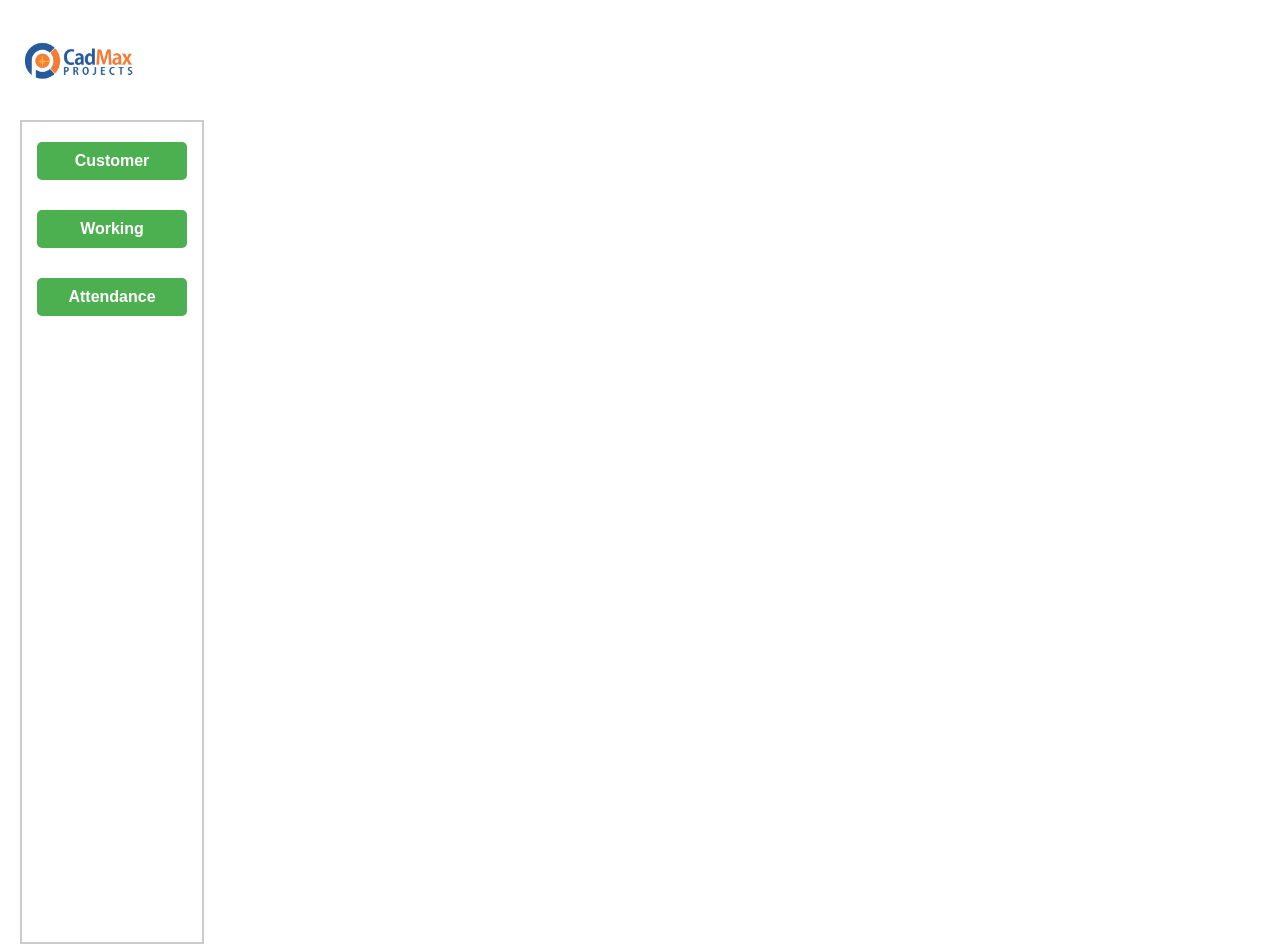
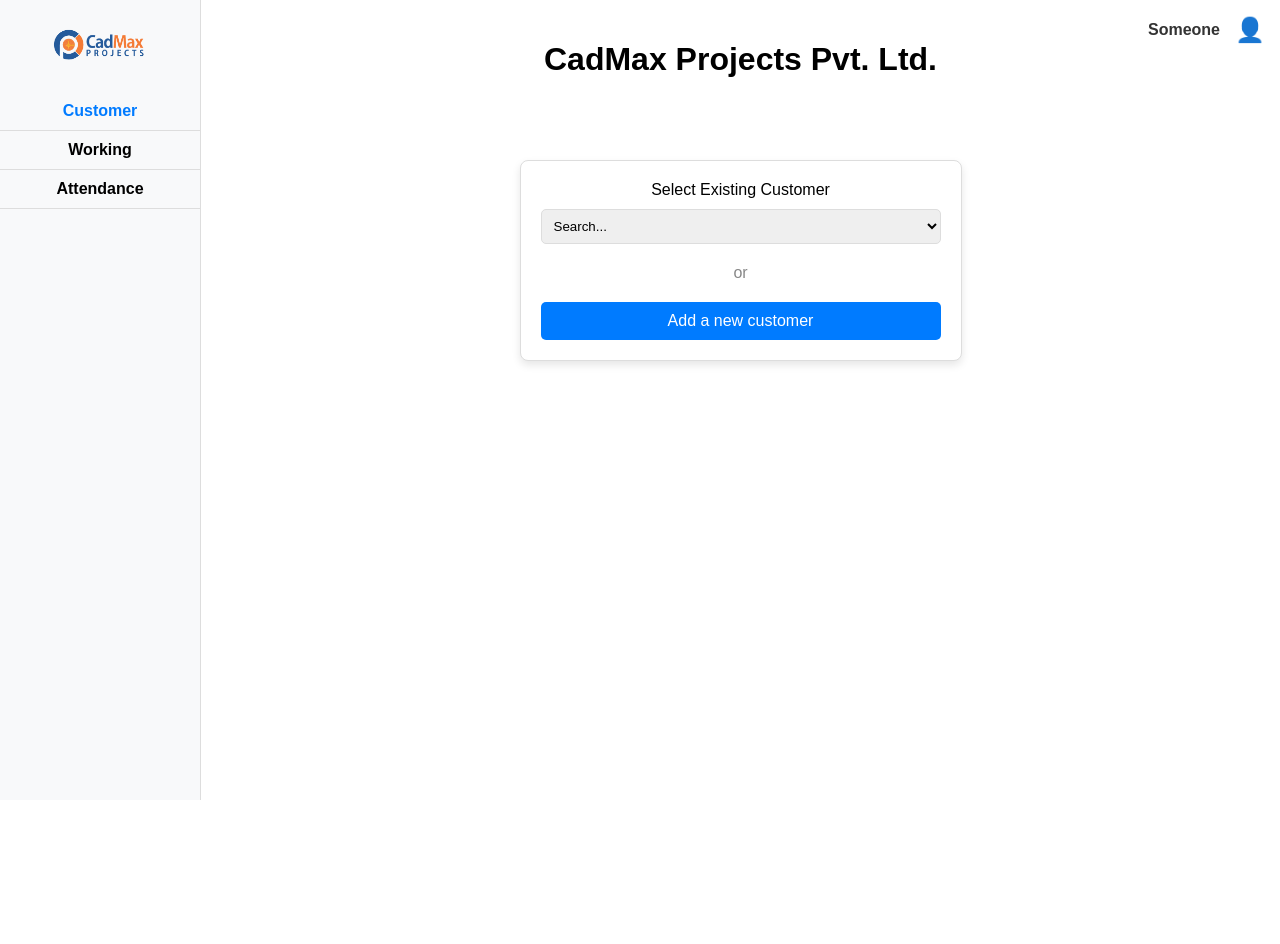
Before and after one commit to lakku153/cad-max, a React (Create React App) app in the folder my-app/: page /dashboard in a window 1280 px wide. After the commit the page ends 800 px from the top, so only its background shows below. Built offline with nearby package versions, Linux system fonts and the light colour scheme.

Commit message:
implemented customer and working button

```diff
--- a/my-app/src/Dashboard.css
+++ b/my-app/src/Dashboard.css
@@ -1,93 +1,286 @@
-/* Main container for the Dashboard component */
-.dashboard-container {
+/* Overall Body and Dashboard Layout */
+body {
+    font-family: Arial, sans-serif;
+    margin: 0;
+    padding: 0;
+  }
+
+  .dashboard-layout {
     display: flex;
-    justify-content: center; /* Center the content horizontally */
-    align-items: center; /* Center the content vertically */
-    min-height: 100vh;  /* Ensure the container takes the full screen height */
-    padding-left: 20px; /* Add padding to the left for the logo */
-    padding-right: 20px; /* Add padding to the right */
-}
+    height: 100vh;
+    position: relative; /* Needed to position the top-right section relative to the layout */
+  }
 
-/* Company Logo in the Dashboard - Top Left */
-.dashboard-container .company-logo {
-    position: absolute;
-    top: 10px;  /* Adjust the vertical position of the logo */
-    left: 20px;  /* Adjust the horizontal position of the logo */
-    width: 120px;  /* Logo width */
-    height: 100px; /* Logo height */
-    object-fit: contain;
-    cursor: pointer;
-}
+  /* Sidebar */
+  .sidebar {
+    width: 200px;
+    background-color: #f8f9fa;
+    border-right: 1px solid #ddd;
+    display: flex;
+    flex-direction: column;
+    align-items: center;
+    padding-top: 20px;
+  }
 
-/* New container that will be centered on the page */
-.dashboard-box {
-    border: 2px solid #ccc;  /* Border around the container */
-    border-radius: 10px;  /* Rounded corners */
-    padding: 20px;  /* Padding inside the container */
-    width: 100%;  /* Full width of the container */
-    max-width: 400px;  /* Maximum width of the container */
-    background-color: #fff;  /* White background for the box */
-    box-sizing: border-box;  /* Ensure padding is included in the width calculation */
-    text-align: center;  /* Center the content inside the container */
-}
+  .logo-container {
+    margin-bottom: 20px;
+  }
 
-/* Optional - style for content inside the dashboard box */
-.dashboard-box h2 {
-    margin-top: 0;
-    font-size: 24px;
-    color: #333;
-}
+  .company-logo {
+    width: 100px;
+    height: auto;
+  }
 
-/* Container for the buttons (for the side buttons) */
-.button-container {
+  .nav-links {
+    width: 100%;
+  }
+
+  .nav-link {
+    display: block;
+    padding: 10px;
+    text-align: center;
+    color: black;
+    text-decoration: none;
+    font-weight: bold;
+    border-bottom: 1px solid #ddd;
+  }
+
+  .nav-link:hover,
+  .nav-link.active {
+    color: #007bff;
+  }
+
+  /* Main Content */
+  .main-content {
+    flex: 1;
+    padding: 20px;
+  }
+
+  /* Header and company title */
+  .header {
     display: flex;
-    flex-direction: column;  /* Stack the buttons vertically */
-    gap: 30px;  /* Space between buttons */
-    position: absolute;
-    top: 120px;  /* Position the buttons directly below the logo */
-    left: 20px;  /* Align buttons to the left, just like the logo */
-    width: 180px;  /* This width is equal to logo width + 50px */
-    max-width: 180px; /* Ensure the container doesn’t exceed 180px */
-    height: 100vh; /* Make sure the container has the full height of the page */
-    border: 2px solid #ccc;  /* Add border to the container */
-    padding-top: 20px;  /* Optional: Add some padding from the top */
-}
+    flex-direction: column;
+    align-items: center;
+    margin-bottom: 40px;
+  }
 
-/* Style for each button inside the button container */
-.dashboard-btn {
-    width: 150px;  /* Set button width */
-    padding: 10px;
-    margin: 0 auto;  /* Center buttons horizontally */
-    font-size: 16px;
+  .company-title {
+    font-size: 2rem;
     font-weight: bold;
-    background-color: #4CAF50;  /* Green background color */
+  }
+
+  .user-info {
+    display: flex;
+    align-items: center;
+    gap: 10px;
+  }
+
+  .content-container {
+    display: flex;
+    flex-direction: column;
+    align-items: center;
+  }
+
+  /* Styles for Customer Page Box */
+  .customer-box {
+    width: 400px; /* Fixed width for the box */
+    padding: 20px;
+    margin: 20px auto; /* Centered horizontally */
+    border: 1px solid #ddd; /* Border for the box */
+    border-radius: 8px; /* Rounded corners */
+    background-color: #fff; /* Background color */
+    box-shadow: 0 4px 8px rgba(0, 0, 0, 0.1); /* Optional shadow for a floating effect */
+    text-align: center;
+  }
+
+  .select-label {
+    display: block;
+    margin-bottom: 10px;
+    font-size: 1rem;
+  }
+
+  .select-customer {
+    width: 100%; /* Full-width dropdown */
+    padding: 8px;
+    margin-bottom: 20px;
+    border: 1px solid #ddd;
+    border-radius: 5px;
+  }
+
+  .or-divider {
+    display: flex;
+    justify-content: center;
+    align-items: center;
+    margin-bottom: 20px;
+  }
+
+  .or-divider span {
+    margin: 0 10px;
+    color: #888;
+  }
+
+  .add-customer-btn {
+    width: 100%; /* Full-width button */
+    background-color: #007bff;
     color: white;
     border: none;
+    padding: 10px 20px;
     border-radius: 5px;
     cursor: pointer;
-    transition: background-color 0.3s ease;
-}
+    font-size: 1rem;
+  }
 
-/* Button hover effect */
-.dashboard-btn:hover {
-    background-color: #45a049;  /* Darken the button color on hover */
-}
+  .add-customer-btn:hover {
+    background-color: #0056b3;
+  }
 
-/* Dashboard content styling */
-.dashboard-content {
+  /* New Customer Form Styles */
+  .new-customer-form {
+    background-color: #f9f9f9;
     padding: 20px;
-    margin-top: 100px;  /* Ensure content is not hidden under the logo and buttons */
+    border: 1px solid #ddd;
+    border-radius: 8px;
+    width: 350px; /* Fixed width for the form */
+    margin-top: 20px;
+    display: flex;
+    flex-direction: column;
+    align-items: flex-start;
+  }
+
+  .new-customer-form h3 {
+    margin-bottom: 20px;
+    font-size: 1.5rem;
+    font-weight: bold;
+  }
+
+  .form-group {
+    margin-bottom: 15px;
+    width: 100%;
+  }
+
+  .form-group label {
+    display: block;
+    margin-bottom: 5px;
+    font-weight: bold;
+  }
+
+  .form-input {
+    width: 100%;
+    padding: 10px;
+    border: 1px solid #ccc;
+    border-radius: 4px;
+    font-size: 1rem;
+    box-sizing: border-box; /* Includes padding and border in the element's width */
+  }
+
+  .submit-btn {
+    background-color: #007bff;
+    color: white;
+    padding: 10px 20px;
+    border-radius: 5px;
+    border: none;
+    cursor: pointer;
+    margin-top: 10px;
+  }
+
+  .submit-btn:hover {
+    background-color: #0056b3;
+  }
+
+  .back-btn {
+    background-color: #f8f9fa;
+    color: #007bff;
+    padding: 10px 20px;
+    border-radius: 5px;
+    border: 1px solid #ddd;
+    margin-top: 10px;
+    cursor: pointer;
+  }
+
+  .back-btn:hover {
+    background-color: #e9ecef;
+  }
+
+  /* Profile section in the top-right corner */
+  .top-right {
+    position: absolute;
+    top: 10px;
+    right: 10px;
+    display: flex;
+    align-items: center;
+    gap: 10px;
+  }
+
+  .profile-logo {
+    width: 40px; /* Set the size for the profile logo */
+    height: 40px;
+    border-radius: 50%;
+    display: flex;
+    align-items: center;
+    justify-content: center;
+    color: white;
+    font-size: 1.5rem; /* Adjusted for emoji */
+  }
+
+  .profile-text {
+    font-size: 1rem;
+    font-weight: bold;
+    color: #333;
+  }
+
+  /* Styles for Working Page Box */
+  .working-box {
+    width: 600px; /* Adjusted width for more content */
+    padding: 20px;
+    margin: 20px auto; /* Centered horizontally */
+    border: 1px solid #ddd; /* Border for the box */
+    border-radius: 8px; /* Rounded corners */
+    background-color: #fff; /* White background */
+    box-shadow: 0 4px 8px rgba(0, 0, 0, 0.1); /* Subtle shadow for elevation */
     text-align: center;
-    width: 100%;  /* Full width of the content area */
-}
+  }
 
-/* Example of a centered heading and paragraph */
-.dashboard-content h2 {
-    font-size: 24px;
-    color: #333;
-}
+  .working-box h3 {
+    font-size: 1.8rem;
+    font-weight: bold;
+    margin-bottom: 20px;
+    text-align: center; /* Centered heading */
+  }
 
-.dashboard-content p {
-    font-size: 16px;
-    color: #555;
-}
+  .working-content {
+    display: flex;
+    flex-direction: column;
+    gap: 15px; /* Space between elements */
+  }
+
+  .working-item {
+    background-color: #f9f9f9; /* Light background for content */
+    padding: 15px;
+    border: 1px solid #ccc; /* Subtle border */
+    border-radius: 5px;
+  }
+
+  .working-item h4 {
+    font-size: 1.2rem;
+    margin-bottom: 5px;
+  }
+
+  .working-item p {
+    font-size: 1rem;
+    color: #555; /* Grey color for text */
+  }
+
+  .working-action-btn {
+    background-color: #007bff;
+    color: white;
+    padding: 10px 20px;
+    border-radius: 5px;
+    border: none;
+    cursor: pointer;
+    font-size: 1rem;
+    align-self: center; /* Center button */
+  }
+
+  .working-action-btn:hover {
+    background-color: #0056b3; /* Darker blue on hover */
+  }
--- a/my-app/src/Dashboard.js
+++ b/my-app/src/Dashboard.js
@@ -1,23 +1,167 @@
-import React from 'react';
-import './Dashboard.css';  // Import your dashboard-specific CSS
-import companyLogo from './images/cadmax.png'; // Path to the logo image
+import React, { useState } from 'react';
+import './Dashboard.css'; // Import CSS for styling
+import companyLogo from './images/cadmax.png'; // Path to the company logo
 
-const Dashboard = () => {
+const CustomerDashboard = () => {
+  const [activeTab, setActiveTab] = useState('customer'); // State to track active tab
+  const [showNewCustomerForm, setShowNewCustomerForm] = useState(false); // State to toggle new customer form
+  const [selectedDepartment, setSelectedDepartment] = useState(''); // State to track the selected department
+
+  // Function to handle tab change
+  const handleTabChange = (tab) => {
+    setActiveTab(tab);
+    setShowNewCustomerForm(false); // Ensure the new customer form is hidden when changing tabs
+  };
+
+  // Toggle between customer selection and new customer form
+  const toggleNewCustomerForm = () => {
+    setShowNewCustomerForm(!showNewCustomerForm);
+  };
+
+  // Handle department selection for the "Working" tab
+  const handleDepartmentChange = (event) => {
+    setSelectedDepartment(event.target.value);
+  };
+
   return (
-    <div className="dashboard-container">
-      {/* Company Logo in the top-left corner */}
-      <img src={companyLogo} alt="Company Logo" className="company-logo" />
-
-      {/* Buttons under the company logo */}
-      <div className="button-container">
-        <button className="dashboard-btn">Customer</button>
-        <button className="dashboard-btn">Working</button>
-        <button className="dashboard-btn">Attendance</button>
+    <div className="dashboard-layout">
+      {/* Sidebar */}
+      <div className="sidebar">
+        <div className="logo-container">
+          <img src={companyLogo} alt="Company Logo" className="company-logo" />
+        </div>
+        <nav className="nav-links">
+          <a
+            href="#customer"
+            className={`nav-link ${activeTab === 'customer' ? 'active' : ''}`}
+            onClick={() => handleTabChange('customer')}
+          >
+            Customer
+          </a>
+          <a
+            href="#working"
+            className={`nav-link ${activeTab === 'working' ? 'active' : ''}`}
+            onClick={() => handleTabChange('working')}
+          >
+            Working
+          </a>
+          <a
+            href="#attendance"
+            className={`nav-link ${activeTab === 'attendance' ? 'active' : ''}`}
+            onClick={() => handleTabChange('attendance')}
+          >
+            Attendance
+          </a>
+        </nav>
       </div>
 
+      {/* Main Content */}
+      <div className="main-content">
+        <header className="header">
+          <h1 className="company-title">CadMax Projects Pvt. Ltd.</h1>
+        </header>
 
+        {/* Conditionally Render Content based on activeTab */}
+        <div className="content-container">
+          {/* Customer Tab */}
+          {activeTab === 'customer' && !showNewCustomerForm && (
+            <div className="customer-box">
+              <label htmlFor="existing-customer" className="select-label">
+                Select Existing Customer
+              </label>
+              <select id="existing-customer" className="select-customer">
+                <option>Search...</option>
+                <option>Customer A</option>
+                <option>Customer B</option>
+                <option>Customer C</option>
+                <option>Customer D</option>
+                <option>Customer E</option>
+              </select>
+              <div className="or-divider">
+                <span>or</span>
+              </div>
+              <button className="add-customer-btn" onClick={toggleNewCustomerForm}>
+                Add a new customer
+              </button>
+            </div>
+          )}
+
+          {/* New Customer Form */}
+          {showNewCustomerForm && (
+            <div className="new-customer-form">
+              <h3>Register New Customer</h3>
+              <div className="form-group">
+                <label>Name</label>
+                <input type="text" className="form-input" placeholder="Enter Name" />
+              </div>
+              <div className="form-group">
+                <label>Company</label>
+                <input type="text" className="form-input" placeholder="Enter Company" />
+              </div>
+              <div className="form-group">
+                <label>Contact Number</label>
+                <input type="text" className="form-input" placeholder="Enter Contact Number" />
+              </div>
+              <div className="form-group">
+                <label>Address</label>
+                <input type="text" className="form-input" placeholder="Enter Address" />
+              </div>
+              <button className="submit-btn">Submit</button>
+              <button className="back-btn" onClick={toggleNewCustomerForm}>
+                Back to Customer Selection
+              </button>
+            </div>
+          )}
+
+          {/* Working Tab */}
+          {activeTab === 'working' && (
+            <div className="working-box">
+
+              <div className="working-content">
+                <label htmlFor="select-department" className="select-label">
+                  Choose Department:
+                </label>
+                <select
+                  id="select-department"
+                  className="select-department"
+                  value={selectedDepartment}
+                  onChange={handleDepartmentChange}
+                >
+                  <option value="">Select Department...</option>
+                  <option value="Survey Department">Survey Department</option>
+                  <option value="Architecture Department">Architecture Department</option>
+                  <option value="Urban Planning Department">Urban Planning Department</option>
+                  <option value="Engineering Drawing Department">Engineering Drawing Department</option>
+                  <option value=">JDA Submission">JDA Submission</option>
+                  <option value="GIS">GIS</option>
+                  <option value="Site Plan">Site Plan</option>
+                  <option value="Area Conversion">Area Conversion</option>
+                  <option value="Sector SuperImpose">Sector SuperImpose</option>
+                  <option value="Print">Print</option>
+                </select>
+                {selectedDepartment && (
+                  <div className="department-details">
+                    <p>
+                      <strong>Selected Department:</strong> {selectedDepartment}
+                    </p>
+                    <p>Additional information or actions related to {selectedDepartment} can be displayed here.</p>
+                  </div>
+                )}
+              </div>
+            </div>
+          )}
+        </div>
+      </div>
+
+      {/* Profile Logo and Text at the Top Right */}
+      <div className="top-right">
+        <span className="profile-text">Someone</span>
+        <div className="profile-logo">
+          <span>👤</span> {/* Using the emoji directly */}
+        </div>
+      </div>
     </div>
   );
 };
 
-export default Dashboard;
+export default CustomerDashboard;
--- a/my-app/src/SignIn.css
+++ b/my-app/src/SignIn.css
@@ -114,7 +114,7 @@
 }
 
 .logo {
-  width: 30px;
+  width: 25px;
   height: auto;
   cursor: pointer;
   transition: opacity 0.3s ease;
```
